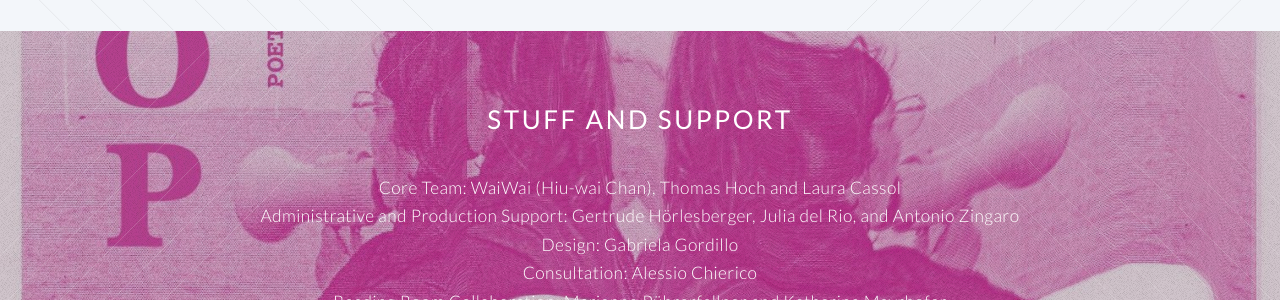
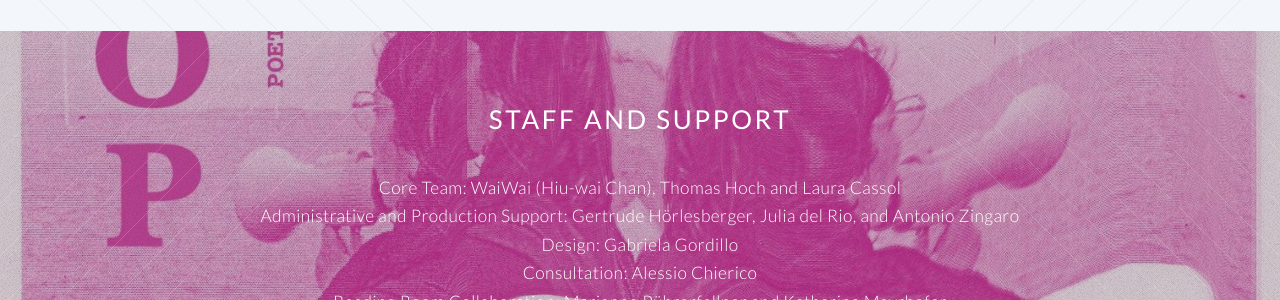
Before and after one commit to supergraph/pop-2017, a Jekyll site: the page built from index.html, in a window 1280 px wide and 900 px high, scrolled down 2592 px. Shown: the part 278-578 px from the top of the window. Built offline with Jekyll 4.4.1, drawn with Linux system fonts in a browser that asks for light colours.

Commit message:
Typo corrected

```diff
--- a/index.html
+++ b/index.html
@@ -116,7 +116,7 @@ From discourse to dialogue, from digital to analogue, from reading to copying an
 			<section id="cta">
 
 				<header>
-					<h2><strong>Stuff and Support</strong></h2>
+					<h2><strong>Staff and Support</strong></h2>
 				</header>
 				<footer>
 					<ul>
```
